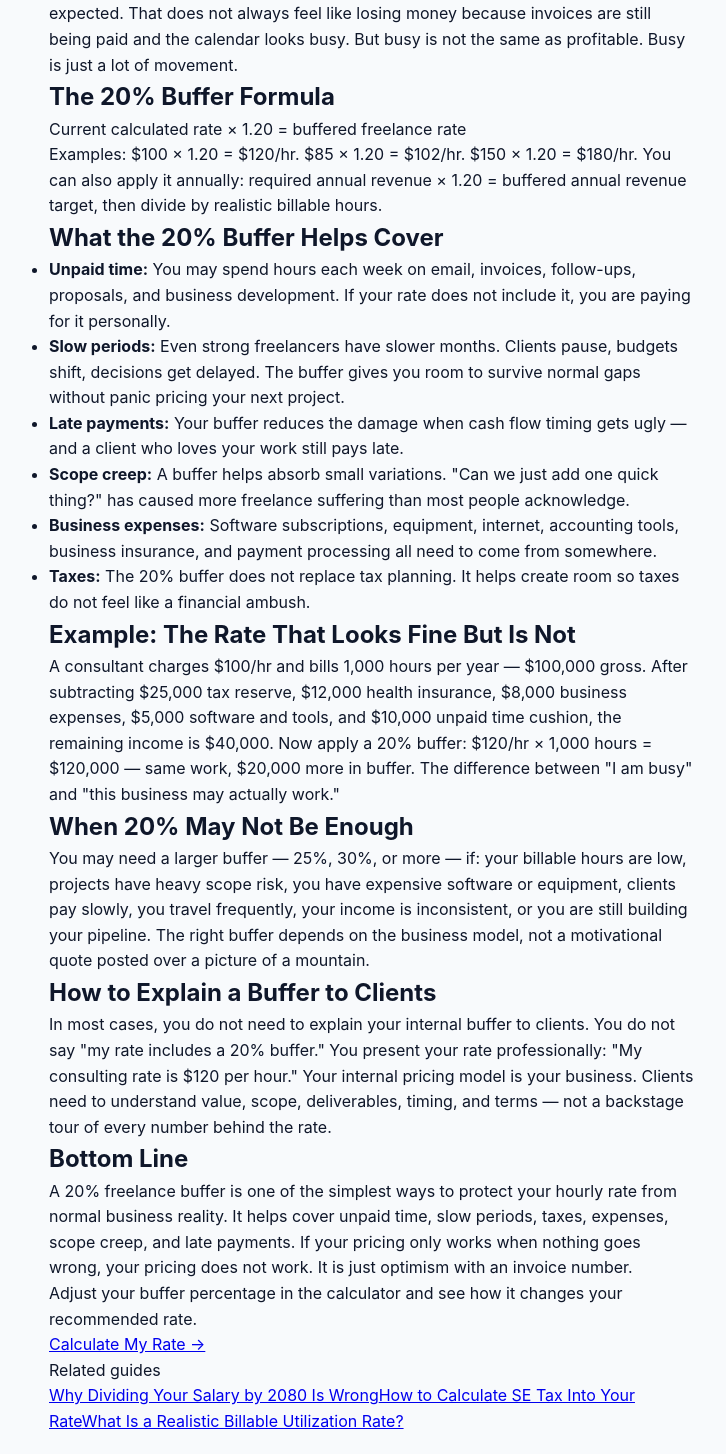
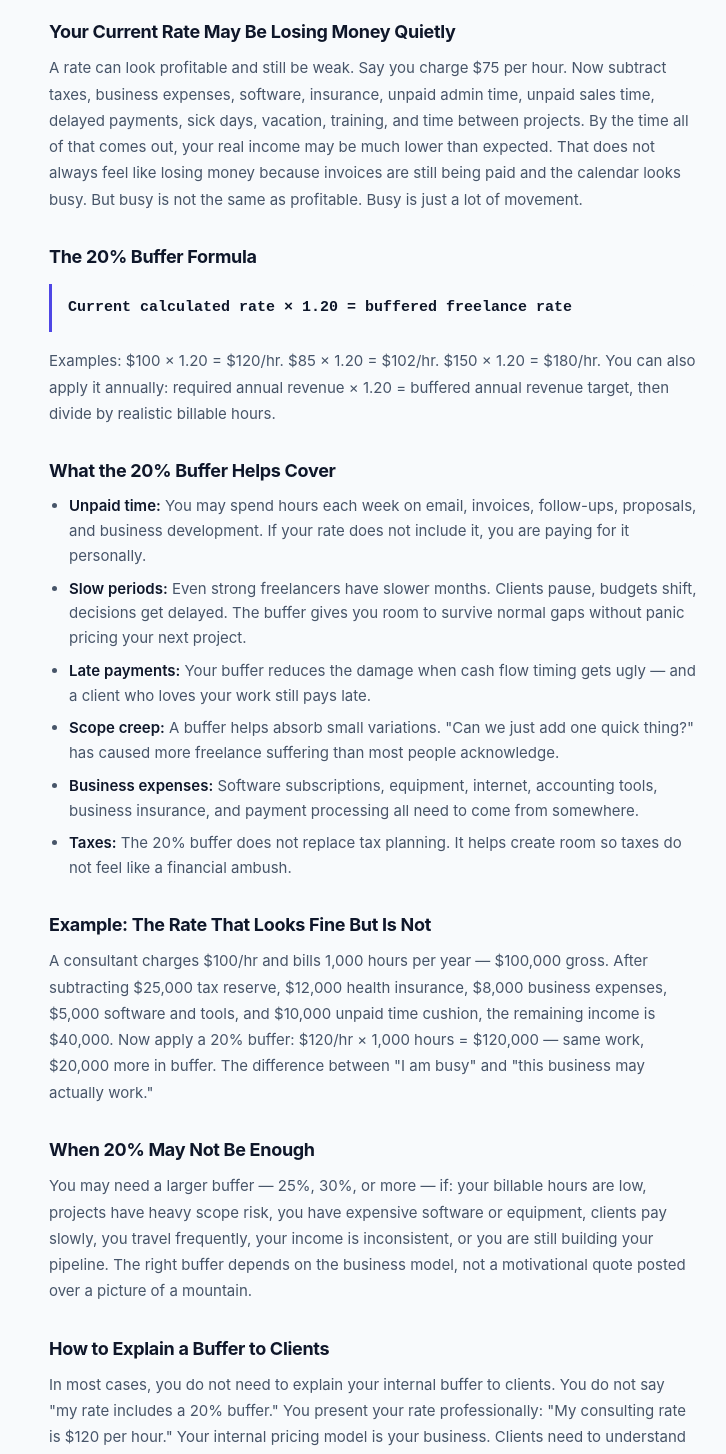
Before and after one commit to jth-1121/solonumbers, a Next.js app: page /guides/20-percent-freelance-buffer in a window 1280 px wide. Shown: the part 1014-2468 px from the top of the page, without its empty margins (267-993 px from the left). Built offline with nearby package versions, Linux system fonts and the light colour scheme.

Commit message:
SE tax final fixes and mark live on homepage

```diff
--- a/app/globals.css
+++ b/app/globals.css
@@ -546,3 +546,305 @@ details.faq-item .faq-body { padding: 12px 16px 14px; font-size: 14px; color: va
   color: var(--text-2);
   line-height: 1.65;
 }
+
+/* ════════════════════════════════════════════
+   GUIDE ARTICLE STYLES
+   Add these to the bottom of globals.css
+   ════════════════════════════════════════════ */
+
+.guide-article {
+  max-width: 680px;
+}
+
+.guide-eyebrow {
+  font-size: 11px;
+  font-weight: 700;
+  color: var(--indigo);
+  text-transform: uppercase;
+  letter-spacing: 1.2px;
+  margin-bottom: 10px;
+}
+
+.guide-h1 {
+  font-size: 26px;
+  font-weight: 700;
+  color: var(--text);
+  letter-spacing: -0.6px;
+  line-height: 1.25;
+  margin-bottom: 20px;
+}
+
+/* CTA box */
+.guide-cta-box {
+  background: var(--indigo-soft);
+  border: 1.5px solid var(--indigo-mid);
+  border-radius: 12px;
+  padding: 16px 20px;
+  margin-bottom: 28px;
+  display: flex;
+  align-items: center;
+  justify-content: space-between;
+  gap: 16px;
+  flex-wrap: wrap;
+}
+
+.guide-cta-box--bottom {
+  margin-top: 32px;
+  margin-bottom: 24px;
+}
+
+.guide-cta-text {
+  font-size: 14px;
+  color: var(--indigo-dark);
+  font-weight: 500;
+  line-height: 1.4;
+  flex: 1;
+}
+
+.guide-cta-btn {
+  display: inline-block;
+  height: 38px;
+  padding: 0 18px;
+  background: var(--indigo);
+  color: white;
+  font-size: 13px;
+  font-weight: 600;
+  border-radius: 8px;
+  text-decoration: none;
+  white-space: nowrap;
+  line-height: 38px;
+  transition: background 0.15s;
+  flex-shrink: 0;
+}
+
+.guide-cta-btn:hover { background: var(--indigo-dark); }
+
+/* Article body */
+.guide-article p {
+  font-size: 15px;
+  color: var(--text-2);
+  line-height: 1.75;
+  margin-bottom: 16px;
+}
+
+.guide-article h2 {
+  font-size: 18px;
+  font-weight: 700;
+  color: var(--text);
+  letter-spacing: -0.3px;
+  margin: 32px 0 12px;
+  line-height: 1.3;
+}
+
+.guide-article strong { color: var(--text); font-weight: 600; }
+
+/* Callout block */
+.guide-callout {
+  background: var(--bg);
+  border-left: 3px solid var(--indigo);
+  border-radius: 0 8px 8px 0;
+  padding: 12px 16px;
+  margin: 16px 0;
+  font-size: 15px;
+  font-family: var(--mono);
+  font-weight: 600;
+  color: var(--text);
+  line-height: 1.6;
+}
+
+/* List */
+.guide-list {
+  margin: 12px 0 20px 0;
+  padding-left: 20px;
+}
+
+.guide-list li {
+  font-size: 15px;
+  color: var(--text-2);
+  line-height: 1.65;
+  margin-bottom: 8px;
+}
+
+.guide-list li strong { color: var(--text); }
+
+/* Related guides */
+.guide-related {
+  border-top: 1px solid var(--border);
+  padding-top: 20px;
+  margin-top: 8px;
+}
+
+.guide-related-label {
+  font-size: 11px;
+  font-weight: 700;
+  color: var(--text-3);
+  text-transform: uppercase;
+  letter-spacing: 0.8px;
+  margin-bottom: 10px;
+}
+
+.guide-related-links {
+  display: flex;
+  flex-direction: column;
+  gap: 6px;
+}
+
+.guide-related-link {
+  font-size: 14px;
+  color: var(--indigo);
+  text-decoration: none;
+  font-weight: 500;
+  line-height: 1.4;
+}
+
+.guide-related-link:hover { text-decoration: underline; }
+
+/* ════════════════════════════════════════════
+   ABOUT PAGE & HOMEPAGE ABOUT SECTION STYLES
+   Add these to the bottom of globals.css
+   ════════════════════════════════════════════ */
+
+/* Homepage about section */
+.home-about-eyebrow {
+  font-size: 11px;
+  font-weight: 700;
+  color: var(--indigo);
+  text-transform: uppercase;
+  letter-spacing: 1px;
+  margin-bottom: 10px;
+}
+
+.home-about-text {
+  font-size: 14px;
+  color: var(--text-2);
+  line-height: 1.7;
+  margin-bottom: 10px;
+}
+
+.home-about-link {
+  display: inline-block;
+  margin-top: 6px;
+  font-size: 13px;
+  font-weight: 600;
+  color: var(--indigo);
+  text-decoration: none;
+}
+
+.home-about-link:hover { text-decoration: underline; }
+
+/* About page article */
+.about-article {
+  max-width: 620px;
+}
+
+.about-article p {
+  font-size: 15px;
+  color: var(--text-2);
+  line-height: 1.75;
+  margin-bottom: 16px;
+}
+
+.about-article h2 {
+  font-size: 18px;
+  font-weight: 700;
+  color: var(--text);
+  letter-spacing: -0.3px;
+  margin: 32px 0 12px;
+  line-height: 1.3;
+}
+
+.about-pullquote {
+  font-size: 18px;
+  font-weight: 600;
+  color: var(--indigo);
+  line-height: 1.5;
+  border-left: 3px solid var(--indigo);
+  padding: 12px 20px;
+  margin: 20px 0;
+  background: var(--indigo-soft);
+  border-radius: 0 10px 10px 0;
+  font-style: italic;
+}
+
+.about-closing {
+  background: var(--bg);
+  border: 1px solid var(--border);
+  border-radius: 14px;
+  padding: 24px;
+  margin: 32px 0 24px;
+}
+
+.about-closing p {
+  font-size: 15px;
+  color: var(--text-2);
+  line-height: 1.75;
+  margin-bottom: 12px;
+}
+
+.about-closing p:last-child { margin-bottom: 0; }
+
+.about-closing strong { color: var(--text); font-size: 16px; }
+
+/* ════════════════════════════════════════════
+   SE TAX V3 ADDITIONS
+   Append to bottom of globals.css
+   ════════════════════════════════════════════ */
+
+/* Tax year note */
+.tax-year-note {
+  font-size: 12px;
+  color: var(--text-3);
+  margin-top: -12px;
+  margin-bottom: 20px;
+}
+
+/* Income remaining strip */
+.remaining-strip {
+  display: flex;
+  align-items: center;
+  justify-content: space-between;
+  gap: 16px;
+  padding: 14px 18px;
+  border-top: 1px solid var(--border);
+  background: var(--bg);
+}
+
+.remaining-left { flex: 1; }
+
+.remaining-label {
+  font-size: 13px;
+  font-weight: 600;
+  color: var(--text-2);
+}
+
+.remaining-sub {
+  font-size: 11px;
+  color: var(--text-3);
+  margin-top: 2px;
+}
+
+.remaining-value {
+  font-size: 20px;
+  font-weight: 700;
+  font-family: var(--mono);
+  color: var(--text);
+  letter-spacing: -0.5px;
+  flex-shrink: 0;
+}
+
+/* Q4 next year label */
+.qdate-next-year {
+  font-size: 9px;
+  color: var(--text-3);
+  font-style: italic;
+  margin-top: 2px;
+  line-height: 1.2;
+}
+
+/* Last updated note */
+.last-updated {
+  font-size: 11px;
+  color: var(--text-3);
+  margin-top: 8px;
+  font-style: italic;
+}
--- a/app/page.js
+++ b/app/page.js
@@ -45,7 +45,7 @@ const categories = [
         slug: 'self-employment-tax',
         name: 'Self-Employment Tax Estimator',
         desc: 'Estimate your quarterly SE tax payments so you are never caught short.',
-        live: false,
+        live: true,
       },
       {
         slug: 'quarterly-tax-estimator',
```
Also changed, not shown: app/self-employment-tax/SETaxEstimator.js (+92 -76 lines).
